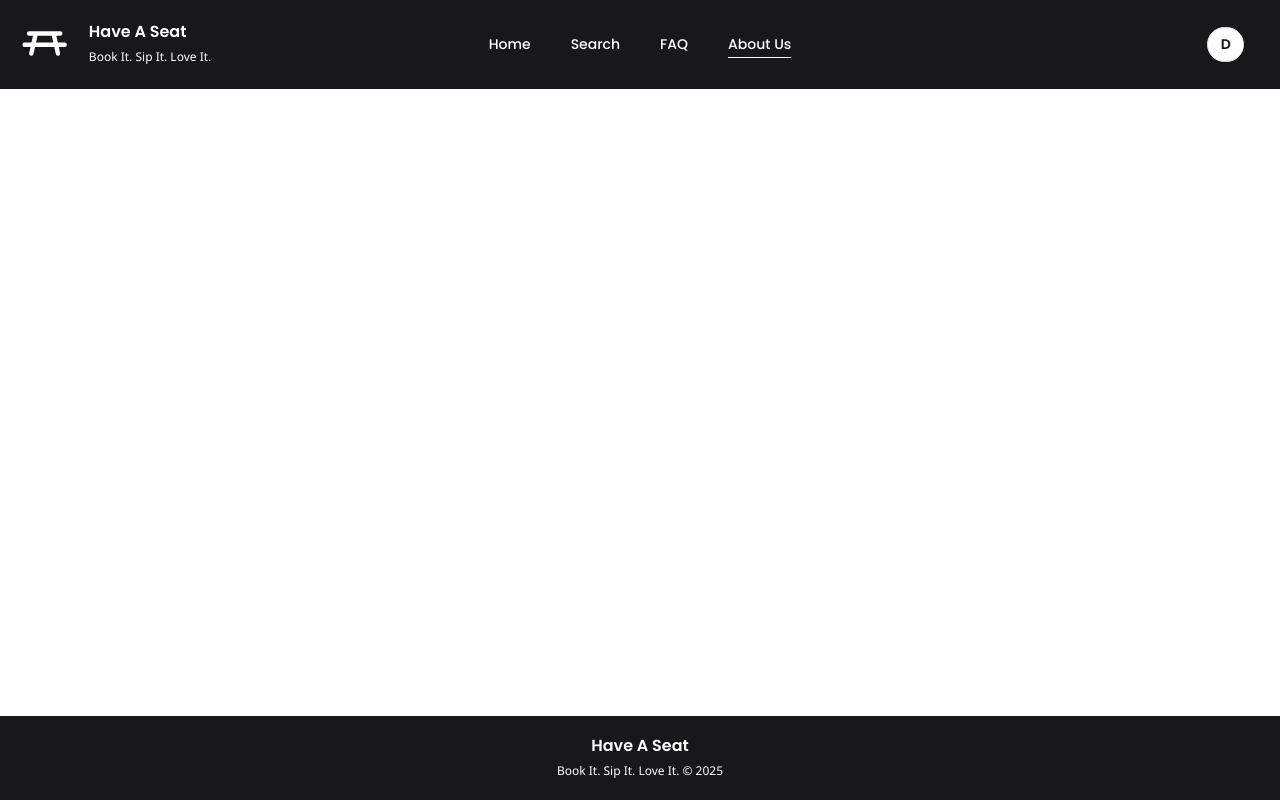
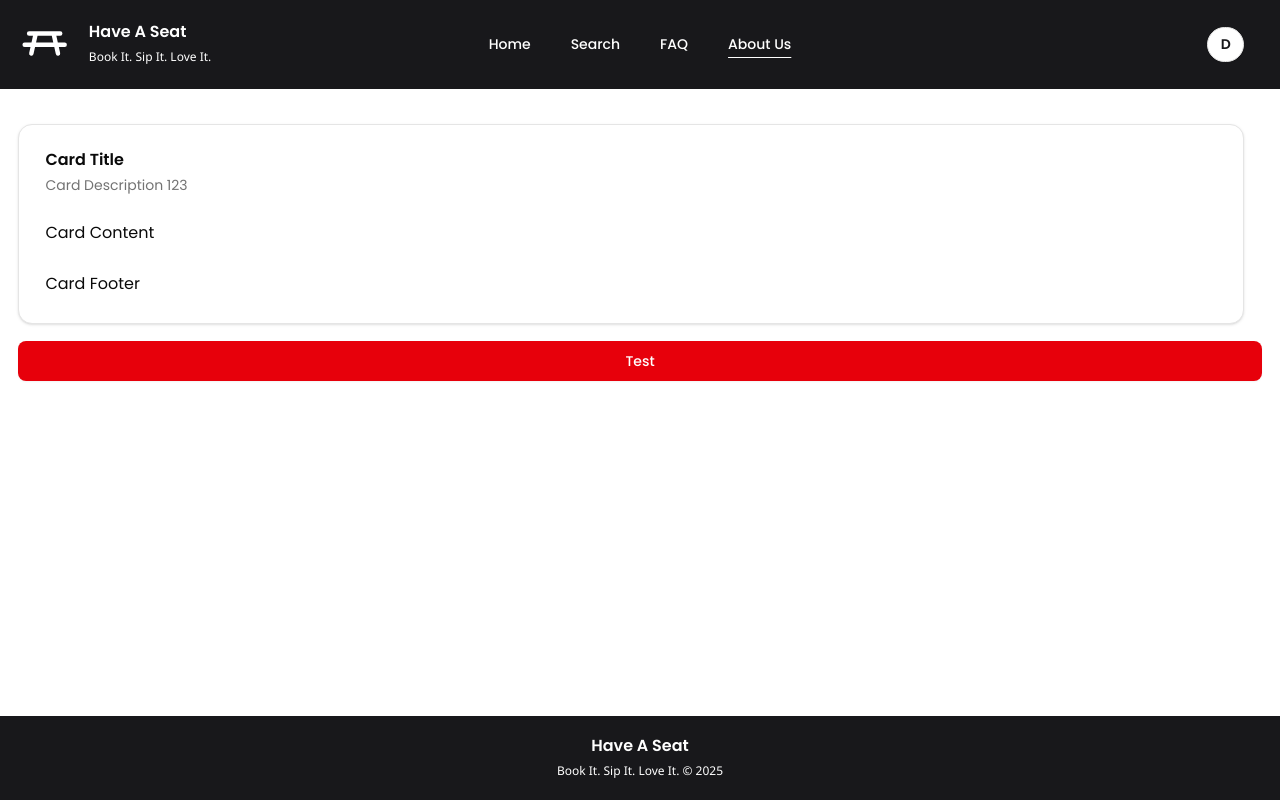
Before and after one commit to CSC105-2024/G18-HaveASeat, a React (Vite) app in the folder frontend/: page /about-us in a window 1280 px wide. Built offline with nearby package versions, Linux system fonts and the light colour scheme.

Commit message:
feat: Update about-us page

```diff
--- a/frontend/src/pages/about-us.jsx
+++ b/frontend/src/pages/about-us.jsx
@@ -1,8 +1,32 @@
+import { Button } from "@/components/ui/button";
 import React from "react";
+import {
+  Card,
+  CardContent,
+  CardDescription,
+  CardFooter,
+  CardHeader,
+  CardTitle,
+} from "@/components/ui/card"
+
 
 function Page(props) {
   return (
-    <div></div>
+    <div className="space-x-4">
+      <Card>
+        <CardHeader>
+          <CardTitle>Card Title</CardTitle>
+          <CardDescription>Card Description 123</CardDescription>
+        </CardHeader>
+        <CardContent>
+          <p>Card Content</p>
+        </CardContent>
+        <CardFooter>
+          <p>Card Footer</p>
+        </CardFooter>
+      </Card>
+      <Button variant="destructive" className="w-full mt-4">Test</Button>
+    </div>
   );
 }
 
--- a/package.json
+++ b/package.json
@@ -33,7 +33,7 @@
   "engines": {
     "node": ">=22"
   },
-  "packageManager": "pnpm@10.7.0+sha512.6b865ad4b62a1d9842b61d674a393903b871d9244954f652b8842c2b553c72176b278f64c463e52d40fff8aba385c235c8c9ecf5cc7de4fd78b8bb6d49633ab6",
+  "packageManager": "pnpm@10.8.0+sha512.0e82714d1b5b43c74610193cb20734897c1d00de89d0e18420aebc5977fa13d780a9cb05734624e81ebd81cc876cd464794850641c48b9544326b5622ca29971",
   "pnpm": {
     "ignoredBuiltDependencies": [],
     "onlyBuiltDependencies": [
```
